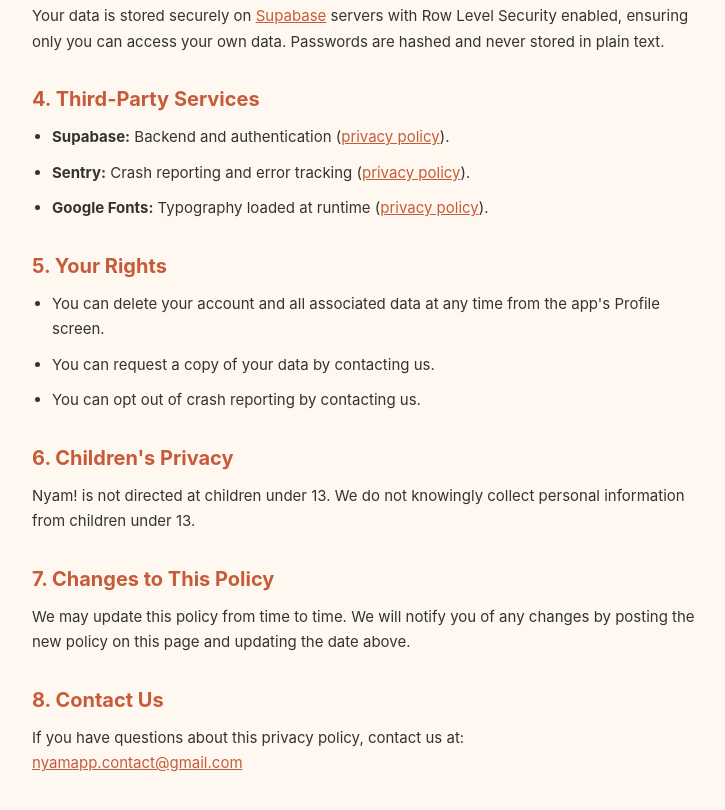
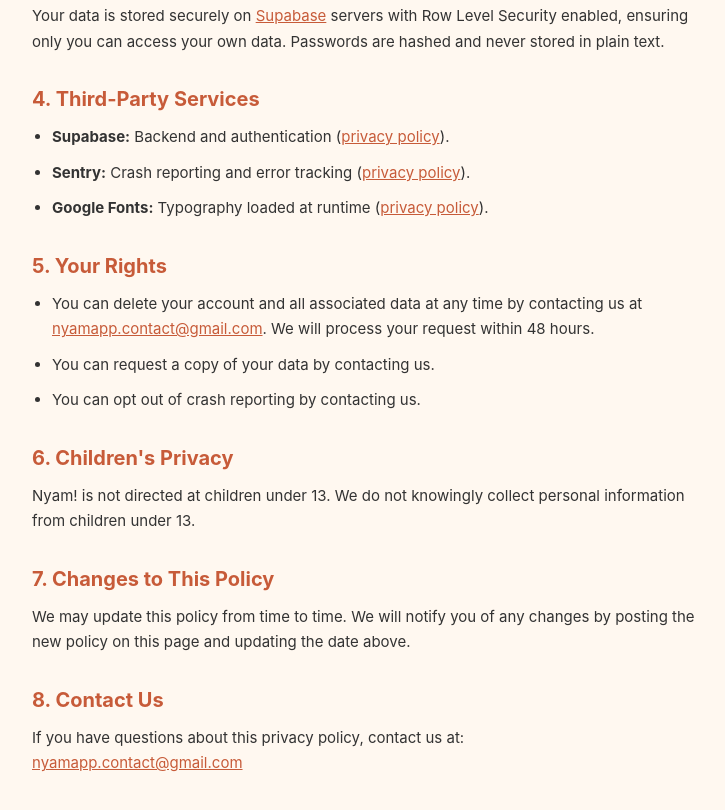
Before and after one commit to r-k-blank/nyamapp-privacy, a plain HTML site: page index.html in a window 1280 px wide. Shown: the part 893-1703 px from the top of the page, without its empty margins (272-997 px from the left). Drawn offline with Linux system fonts and the light colour scheme.

Commit message:
Update account deletion instructions in index.html

```diff
--- a/index.html
+++ b/index.html
@@ -53,7 +53,7 @@
 
   <h2>5. Your Rights</h2>
   <ul>
-    <li>You can delete your account and all associated data at any time from the app's Profile screen.</li>
+    <li>You can delete your account and all associated data at any time by contacting us at <a href="mailto:nyamapp.contact@gmail.com">nyamapp.contact@gmail.com</a>. We will process your request within 48 hours.</li>
     <li>You can request a copy of your data by contacting us.</li>
     <li>You can opt out of crash reporting by contacting us.</li>
   </ul>
```
